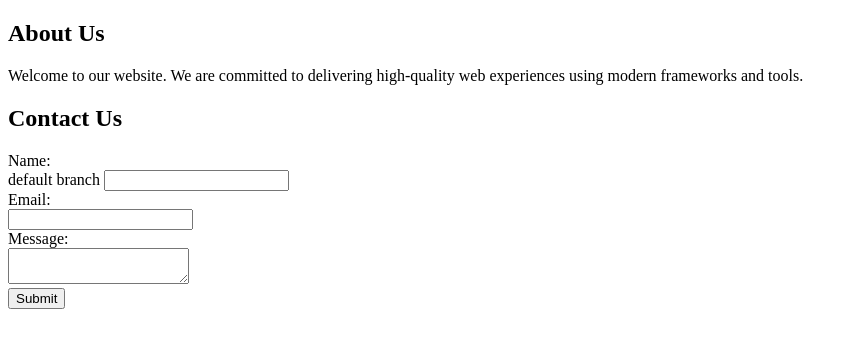
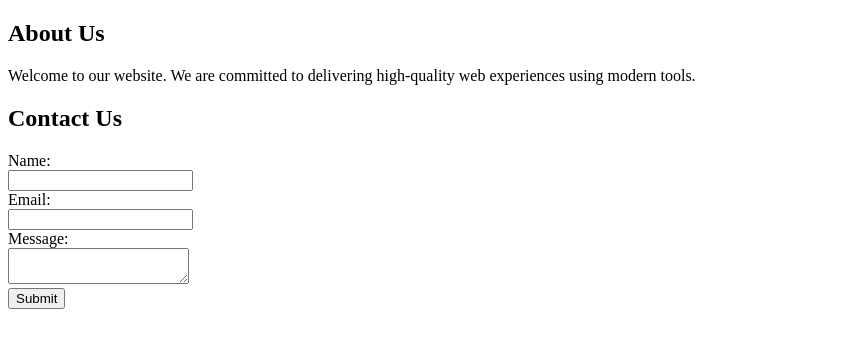
Before and after one commit to srinikareddy13/srinika, a plain HTML site: page index.html in a window 1280 px wide. Shown: the whole page, without its empty margins (0-854 px from the left). Drawn offline with Linux system fonts and the light colour scheme.

Commit message:
Add About section

```diff
--- a/index.html
+++ b/index.html
@@ -5,12 +5,11 @@
 </head>
 <body>
   <h2>About Us</h2>
- <p>Welcome to our website. We are committed to delivering high-quality web
-experiences using modern frameworks and tools.</p>
+  <p>Welcome to our website. We are committed to delivering high-quality web experiences using modern tools.</p>
+
   <h2>Contact Us</h2>
   <form>
     <label for="name">Name:</label><br />
-default branch
     <input type="text" id="name" name="name"><br />
     <label for="email">Email:</label><br />
     <input type="email" id="email" name="email"><br />
@@ -19,4 +18,5 @@ default branch
     <input type="submit" value="Submit">
   </form>
 </body>
+
 </html>
```
Lines whose indentation alone changed are shown as unchanged.
